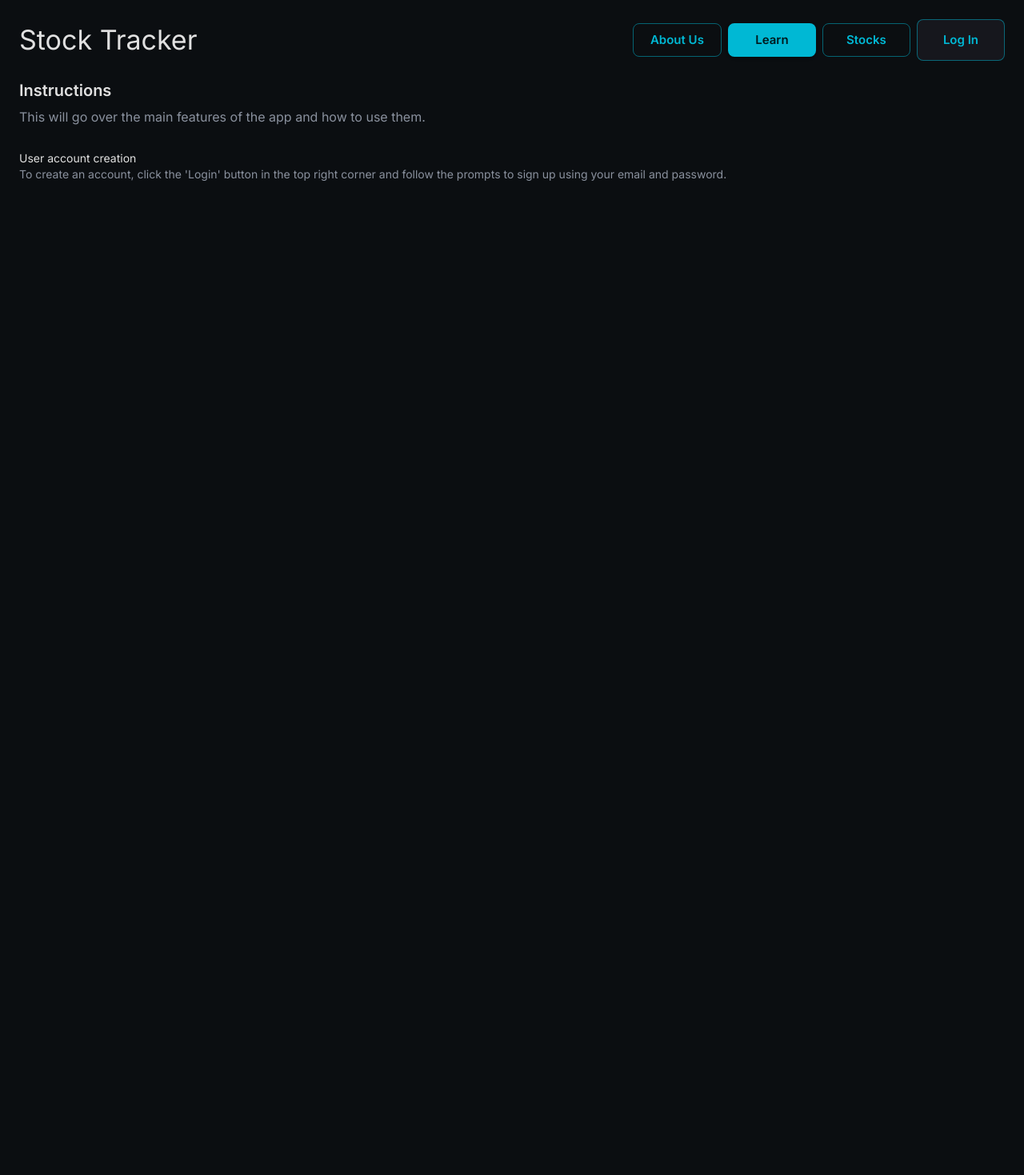
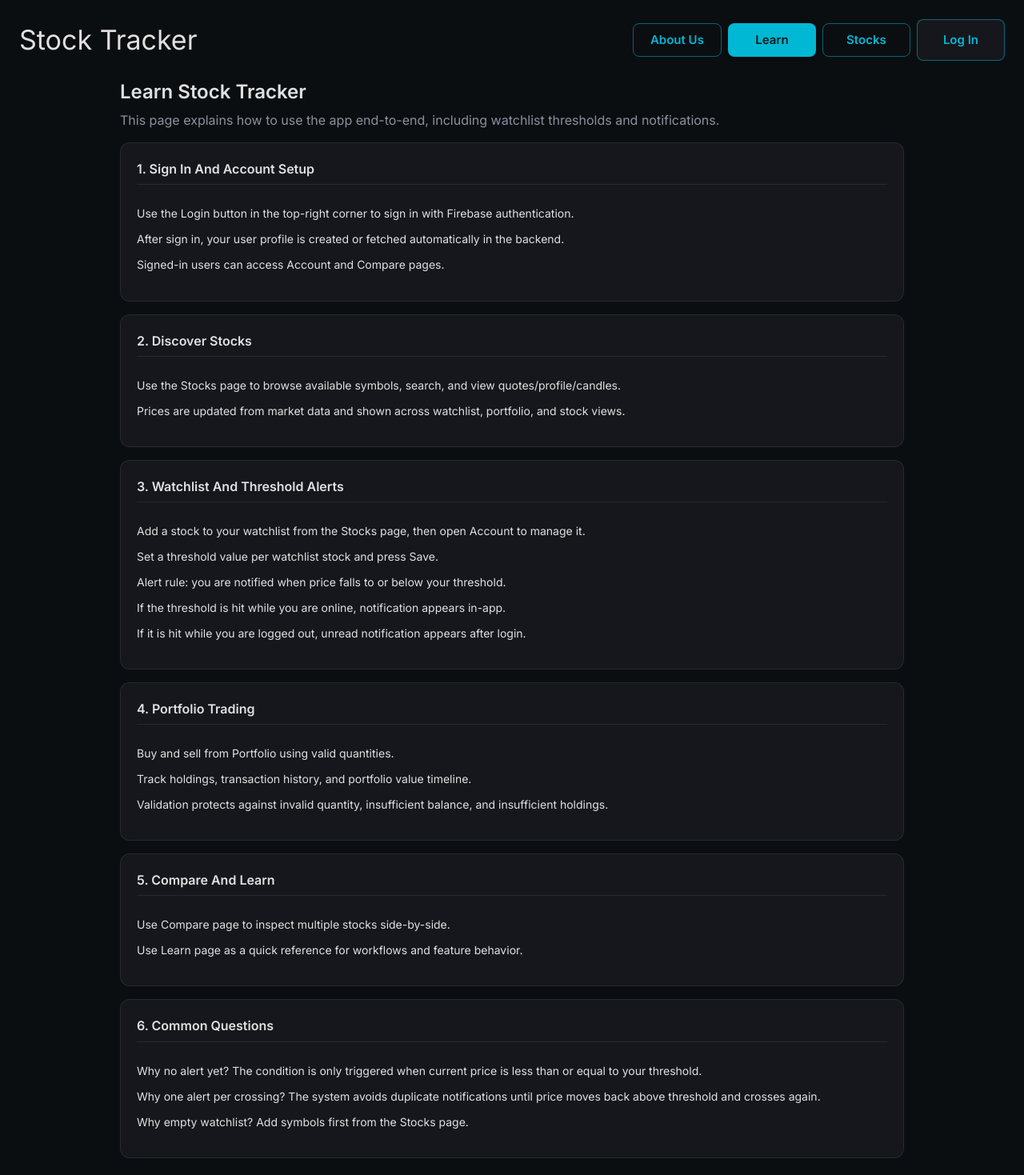
Before and after one commit to TradeLayers/FE, a React (Vite) app: page /learn in a window 1280 px wide. Shown: the top 1469 px of the page at 80% size. Before the commit the page ends 800 px from the top, so only its background shows below. Built offline with nearby package versions, Linux system fonts and the light colour scheme; no server answers.

Commit message:
Improved Learn page

```diff
--- a/src/features/Learn/LearnPage.tsx
+++ b/src/features/Learn/LearnPage.tsx
@@ -1,22 +1,85 @@
-import { Box, List, ListItem, ListItemText, Typography } from '@mui/material';
+import { Box, Divider, List, ListItem, ListItemText, Paper, Stack, Typography } from '@mui/material';
+
+const sections: Array<{ title: string; points: string[] }> = [
+    {
+        title: '1. Sign In And Account Setup',
+        points: [
+            'Use the Login button in the top-right corner to sign in with Firebase authentication.',
+            'After sign in, your user profile is created or fetched automatically in the backend.',
+            'Signed-in users can access Account and Compare pages.',
+        ],
+    },
+    {
+        title: '2. Discover Stocks',
+        points: [
+            'Use the Stocks page to browse available symbols, search, and view quotes/profile/candles.',
+            'Prices are updated from market data and shown across watchlist, portfolio, and stock views.',
+        ],
+    },
+    {
+        title: '3. Watchlist And Threshold Alerts',
+        points: [
+            'Add a stock to your watchlist from the Stocks page, then open Account to manage it.',
+            'Set a threshold value per watchlist stock and press Save.',
+            'Alert rule: you are notified when price falls to or below your threshold.',
+            'If the threshold is hit while you are online, notification appears in-app.',
+            'If it is hit while you are logged out, unread notification appears after login.',
+        ],
+    },
+    {
+        title: '4. Portfolio Trading',
+        points: [
+            'Buy and sell from Portfolio using valid quantities.',
+            'Track holdings, transaction history, and portfolio value timeline.',
+            'Validation protects against invalid quantity, insufficient balance, and insufficient holdings.',
+        ],
+    },
+    {
+        title: '5. Compare And Learn',
+        points: [
+            'Use Compare page to inspect multiple stocks side-by-side.',
+            'Use Learn page as a quick reference for workflows and feature behavior.',
+        ],
+    },
+    {
+        title: '6. Common Questions',
+        points: [
+            'Why no alert yet? The condition is only triggered when current price is less than or equal to your threshold.',
+            'Why one alert per crossing? The system avoids duplicate notifications until price moves back above threshold and crosses again.',
+            'Why empty watchlist? Add symbols first from the Stocks page.',
+        ],
+    },
+];
 
 const LearnPage: React.FC = () => {
     return (
+        <Box sx={{ maxWidth: 980, mx: 'auto' }}>
+            <Stack spacing={2}>
                 <Box>
-            <Typography variant="h5" component="h2" gutterBottom>
-                Instructions
+                    <Typography variant="h4" component="h1" gutterBottom>
+                        Learn Stock Tracker
                     </Typography>
-            <Typography variant="body1" color="text.secondary" paragraph>
-                This will go over the main features of the app and how to use them.
+                    <Typography variant="body1" color="text.secondary">
+                        This page explains how to use the app end-to-end, including watchlist thresholds and notifications.
                     </Typography>
+                </Box>
+
+                {sections.map((section) => (
+                    <Paper key={section.title} variant="outlined" sx={{ p: 2.5 }}>
+                        <Typography variant="h6" component="h2" gutterBottom>
+                            {section.title}
+                        </Typography>
+                        <Divider sx={{ mb: 1.5 }} />
                         <List dense>
-                <ListItem disablePadding>
-                    <ListItemText
-                        primary="User account creation"
-                        secondary="To create an account, click the 'Login' button in the top right corner and follow the prompts to sign up using your email and password."
-                    />
+                            {section.points.map((point) => (
+                                <ListItem key={point} disablePadding sx={{ py: 0.25 }}>
+                                    <ListItemText primary={point} />
                                 </ListItem>
+                            ))}
                         </List>
+                    </Paper>
+                ))}
+            </Stack>
         </Box>
     );
 };
```
Lines whose indentation alone changed are shown as unchanged.
